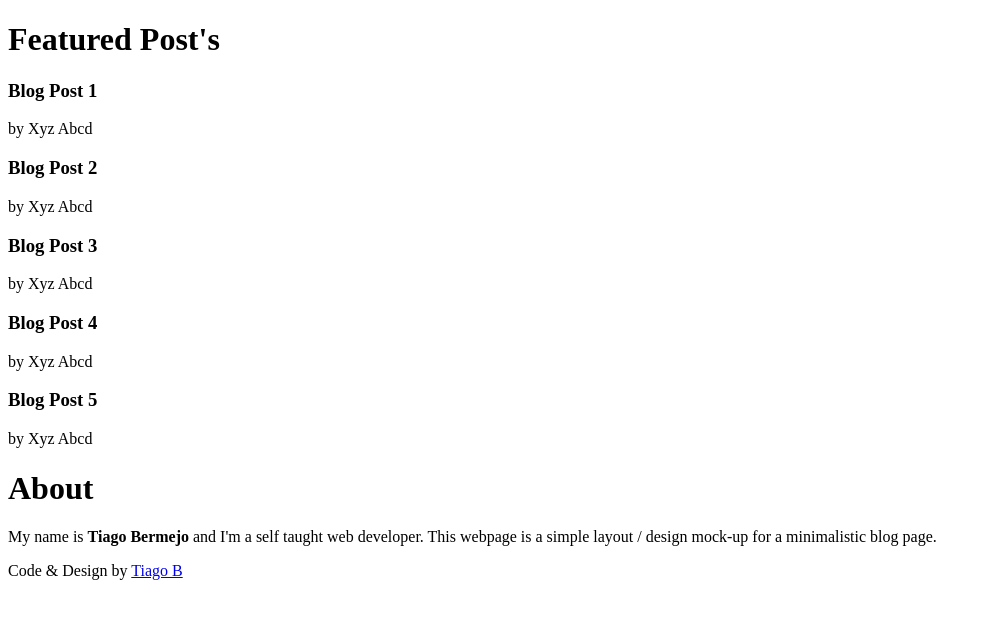
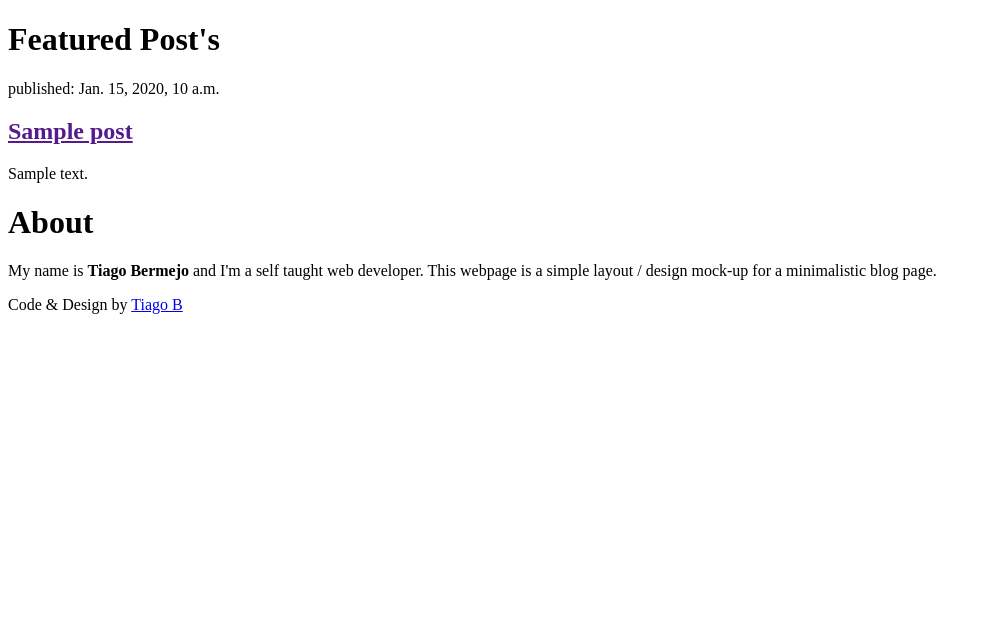
Before and after one commit to wasifferoze/first-blog, a Django app: template blog/templates/blog/post_list.html in a window 1280 px wide. Shown: the part 121-740 px from the top of the page, without its empty margins (0-991 px from the left). Run offline with Django 3.2, Linux system fonts and the light colour scheme; the template is opened without the code that fills it: values that come from a table or form of the project are taken from there, others are empty; tables that the repository leaves empty hold one stand-in row (values such as "Sample post").

Commit message:
dynamic template for posts

```diff
--- a/blog/templates/blog/post_list.html
+++ b/blog/templates/blog/post_list.html
@@ -18,37 +18,15 @@
   <div>
     <h1 class='heading'>Featured Post's</h1>
   </div>
-  <div class='post' id='post-1'>
-    <div class=groupTxt>
-      <h3 class='title'>Blog Post 1</h3>
-      <p class='author'>by Xyz Abcd</p>
+</div>
+{% for post in posts %}
+    <div>
+        <p>published: {{ post.published_date }}</p>
+        <h2><a href="">{{ post.title }}</a></h2>
+        <p>{{ post.text|linebreaksbr }}</p>
     </div>
-  </div>
-  <div class='post' id='post-2'>
-    <div class=groupTxt>
-      <h3 class='title'>Blog Post 2</h3>
-      <p class='author'>by Xyz Abcd</p>
-    </div>
-  </div>
-  <div class='post' id='post-3'>
-    <div class=groupTxt>
-      <h3 class='title'>Blog Post 3</h3>
-      <p class='author'>by Xyz Abcd</p>
-    </div>
-  </div>
-  <div class='post' id='post-4'>
-    <div class=groupTxt>
-      <h3 class='title'>Blog Post 4</h3>
-      <p class='author'>by Xyz Abcd</p>
-    </div>
-  </div>
-  <div class='post' id='post-5'>
-    <div class=groupTxt>
-      <h3 class='title'>Blog Post 5</h3>
-      <p class='author'>by Xyz Abcd</p>
-    </div>
-  </div>
-</div>
+{% endfor %}
+
 <div id='about'>
   <div id='about-text'>
     <h1>About</h1>
--- a/blog/views.py
+++ b/blog/views.py
@@ -1,5 +1,8 @@
 from django.shortcuts import render
+from django.utils import timezone
 
+from .models import Post
 # Create your views here.
 def post_list(request):
-    return render(request, 'blog/post_list.html', {})
+    posts = Post.objects.filter(published_date__lte=timezone.now()).order_by('published_date')
+    return render(request, 'blog/post_list.html', {'posts': posts})
```
